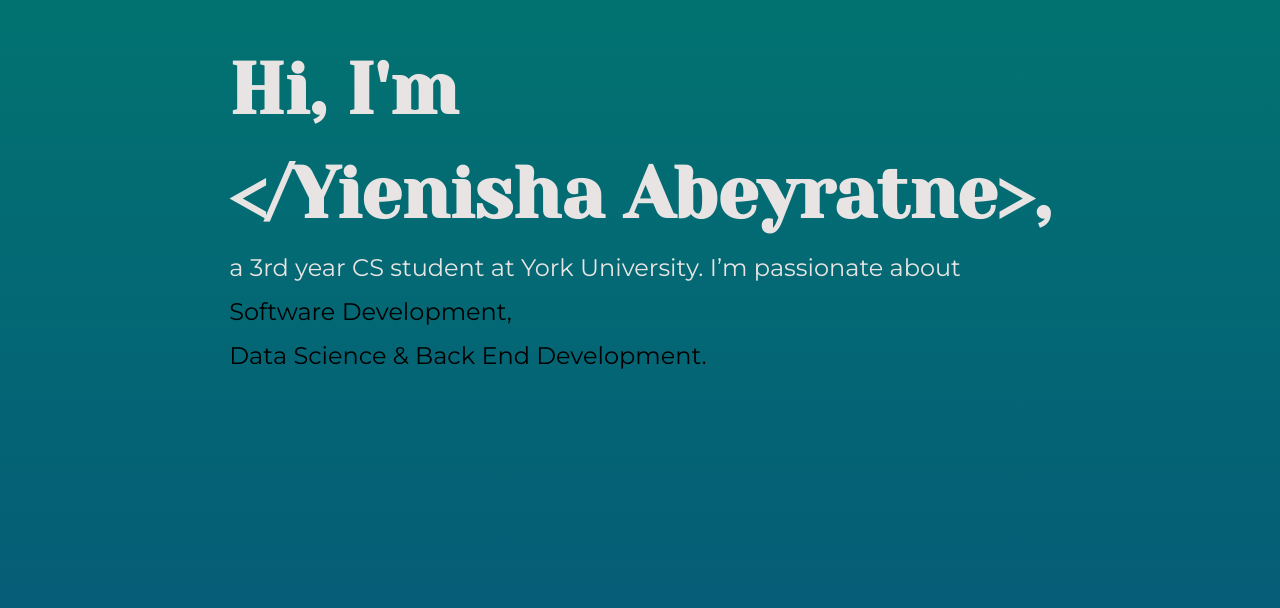
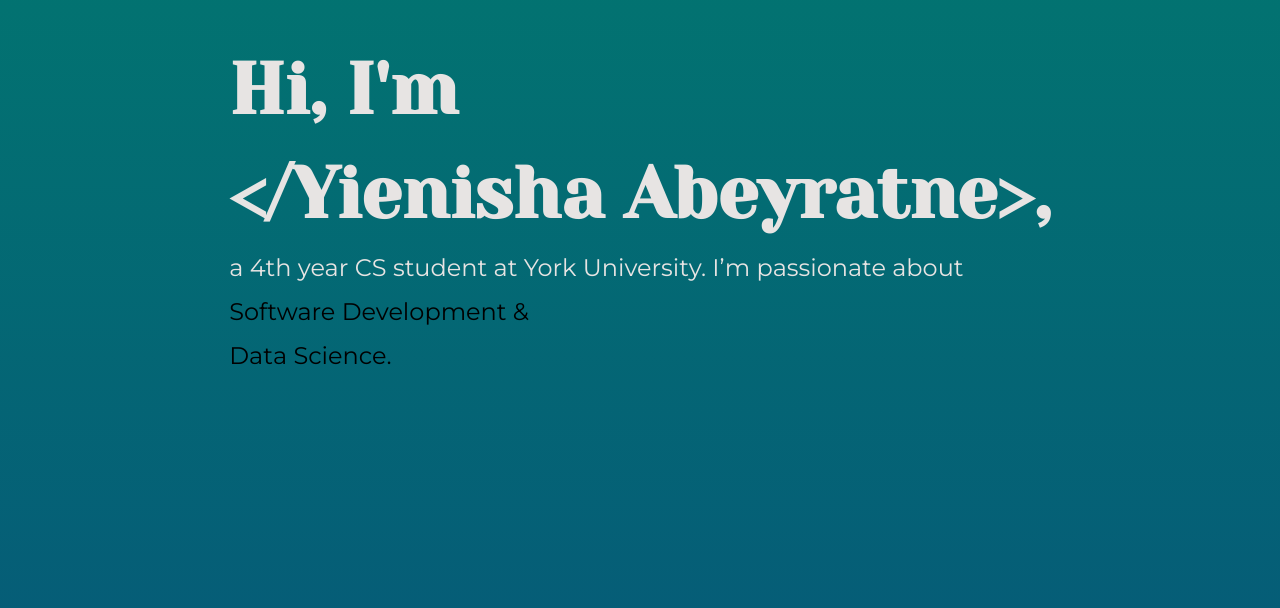
Before and after one commit to yienishaa/my-portfolio, a React (Create React App) app: page / in a window 1280 px wide. Shown: the part 192-800 px from the top of the page. Built offline with nearby package versions, Linux system fonts and the light colour scheme.

Commit message:
Update Home.js

```diff
--- a/src/components/Home.js
+++ b/src/components/Home.js
@@ -16,9 +16,9 @@ function Home(){
                 <Heading variant={['mobile',null,'custom']}>Hi, I'm </Heading>
                 <Heading variant={['mobile',null,'custom']} color='white'>&#60;&#47;Yienisha Abeyratne&#62;,</Heading>
 
-                <Text fontSize={['xl','xl','2xl']}  color='textBrand.100' w='100%'>a 3rd year CS student at York University. I’m passionate about</Text>
-                <Text fontSize={['lg','xl','2xl']} color='black'>Software Development, </Text>
-                <Text fontSize={['lg','xl','2xl']} color='black'>Data Science & Back End Development.</Text>
+                <Text fontSize={['xl','xl','2xl']}  color='textBrand.100' w='100%'>a 4th year CS student at York University. I’m passionate about</Text>
+                <Text fontSize={['lg','xl','2xl']} color='black'>Software Development & </Text>
+                <Text fontSize={['lg','xl','2xl']} color='black'>Data Science.</Text>
 
             </Stack>
         </Center>
```
